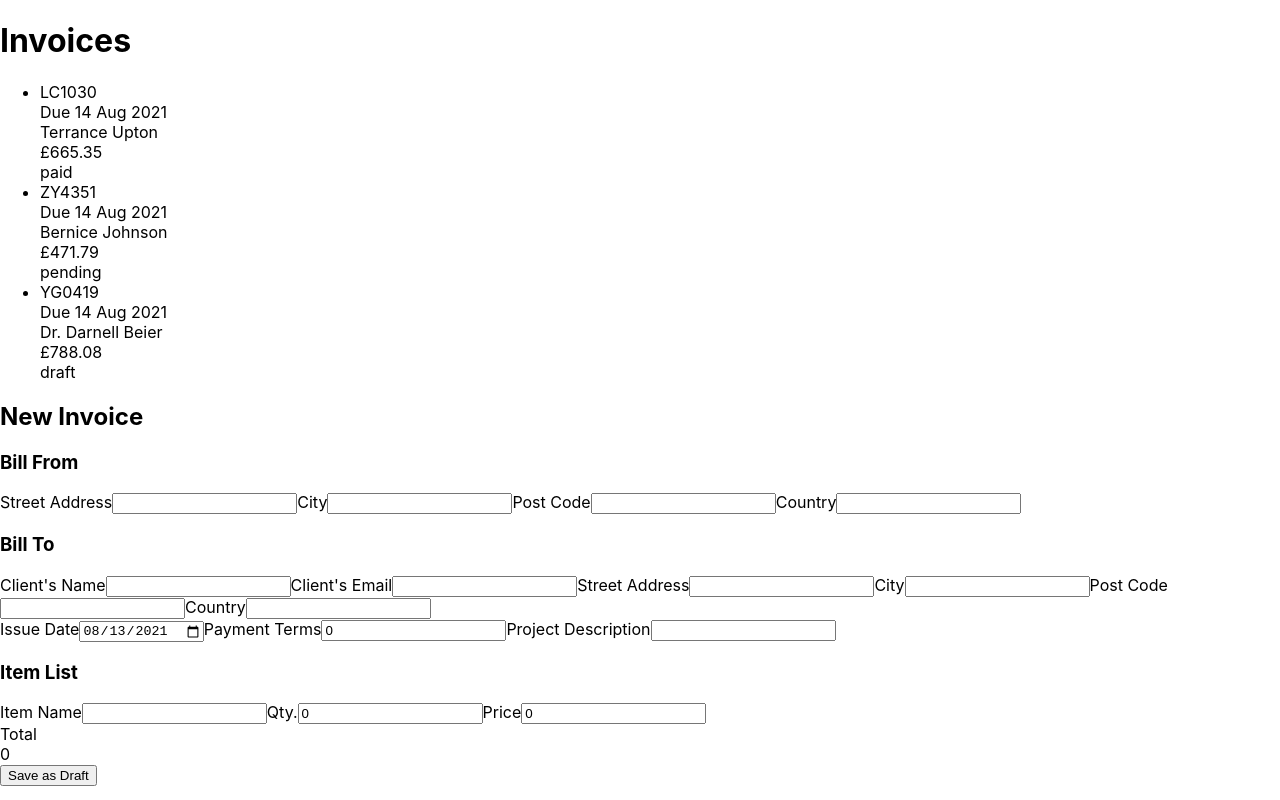
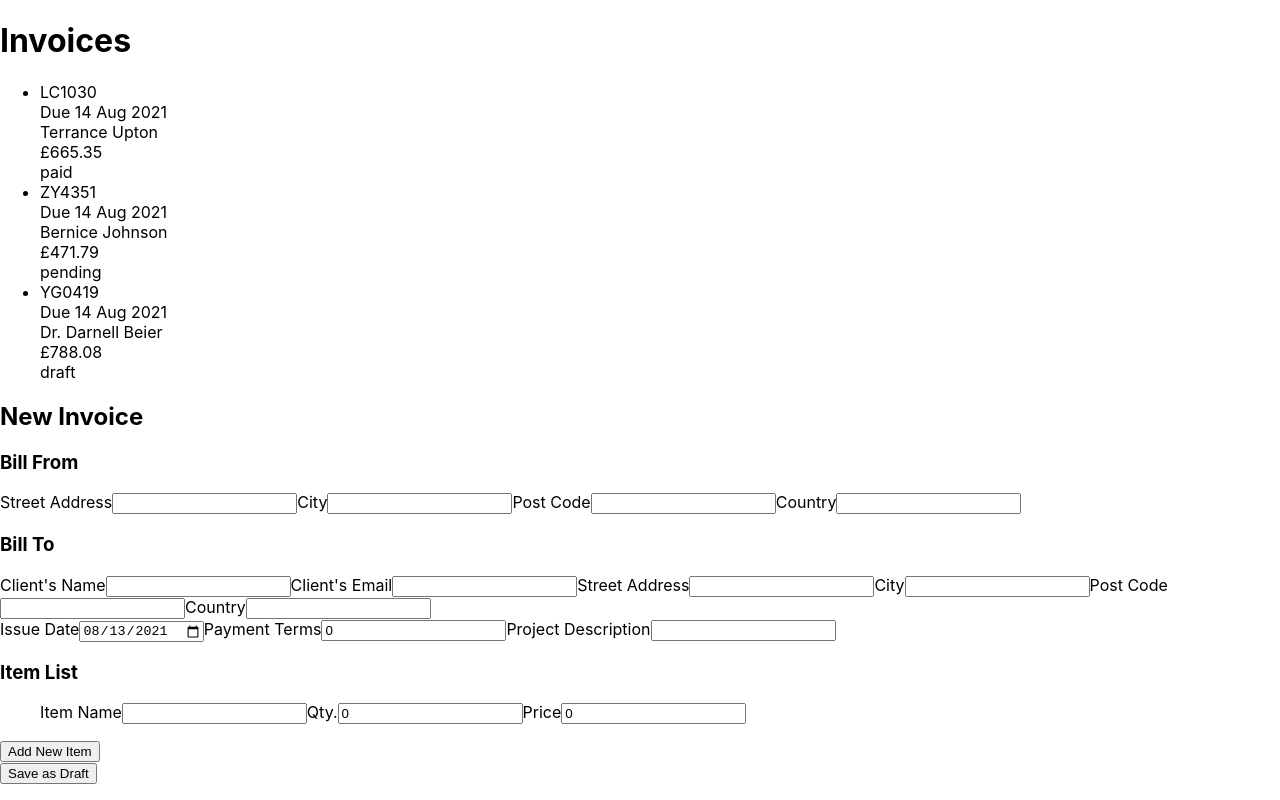
Before and after one commit to AlexKMarshall/invoice-app-next, a Next.js app: page / in a window 1280 px wide. Built offline with nearby package versions, Linux system fonts and the light colour scheme.

Commit message:
feat: allow multiple invoice items to be saved

```diff
--- a/src/client/features/invoice/invoice-summary.screen.tsx
+++ b/src/client/features/invoice/invoice-summary.screen.tsx
@@ -1,24 +1,26 @@
 import { InvoiceDetail, InvoiceSummary } from './invoice.types'
 import { useCreateInvoice, useInvoiceSummaries } from './invoice.queries'
+import { useFieldArray, useForm } from 'react-hook-form'
 
 import Link from 'next/link'
 import { NewInvoiceInputDTO } from 'src/shared/dtos'
 import { currencyFormatter } from 'src/client/shared/utils'
 import { format } from 'date-fns'
-import { useForm } from 'react-hook-form'
 import { useId } from '@react-aria/utils'
 import { useState } from 'react'
 
 export function InvoiceSummaryScreen(): JSX.Element {
   const listQuery = useInvoiceSummaries()
   const [notificationMessage, setNotificationMessage] = useState('')
+  const headingId = useId()
 
   return (
     <>
-      <h1>Invoices</h1>
+      <h1 id={headingId}>Invoices</h1>
       {listQuery.isLoading ? <div>Loading...</div> : null}
       {listQuery.isSuccess ? (
         <List
+          aria-labelledby={headingId}
           collection={listQuery.data}
           renderItem={(invoice) => (
             <InvoiceSummaryItem key={invoice.id} invoice={invoice} />
@@ -52,11 +54,16 @@ type ListProps<T> = {
   collection: Array<T>
   renderItem: (item: T, index: number, collection: Array<T>) => JSX.Element
   emptyState: JSX.Element
-}
+} & React.ComponentPropsWithoutRef<'ul' | 'ol'>
 
-function List<T>({ collection, renderItem, emptyState }: ListProps<T>) {
+function List<T>({
+  collection,
+  renderItem,
+  emptyState,
+  ...delegatedProps
+}: ListProps<T>) {
   return collection.length > 0 ? (
-    <ul>{collection.map(renderItem)}</ul>
+    <ul {...delegatedProps}>{collection.map(renderItem)}</ul>
   ) : (
     emptyState
   )
@@ -88,6 +95,7 @@ function InvoiceSummaryItem({ invoice }: InvoiceSummaryItemProps) {
 
 type NewInvoiceFormFields = Omit<NewInvoiceInputDTO, 'status'>
 
+const DEFAULT_ITEM_VALUES = { name: '', quantity: 0, price: 0 }
 const DEFAULT_FORM_VALUES = {
   senderAddress: {
     street: '',
@@ -106,7 +114,7 @@ const DEFAULT_FORM_VALUES = {
   issuedAt: format(new Date(), 'yyyy-MM-dd') ?? '',
   paymentTerms: 0,
   projectDescription: '',
-  itemList: [{ name: '', quantity: 0, price: 0 }],
+  itemList: [DEFAULT_ITEM_VALUES],
 }
 
 type CreateNewInvoiceFormProps = {
@@ -123,12 +131,16 @@ function CreateNewInvoiceForm({ onSubmitSuccess }: CreateNewInvoiceFormProps) {
   const billFromHeadingId = useId()
   const billToHeadingId = useId()
   const itemListHeadingId = useId()
-  const { register, handleSubmit, watch } = useForm<NewInvoiceFormFields>({
+  const { register, handleSubmit, control } = useForm<NewInvoiceFormFields>({
     defaultValues: DEFAULT_FORM_VALUES,
   })
-  const quantity = watch('itemList.0.quantity')
-  const price = watch('itemList.0.price')
-  const total = quantity * price
+  const itemsFieldArray = useFieldArray({
+    control,
+    name: 'itemList',
+  })
+  // const quantity = watch('itemList.0.quantity')
+  // const price = watch('itemList.0.price')
+  // const total = quantity * price
 
   return (
     <form
@@ -206,17 +218,25 @@ function CreateNewInvoiceForm({ onSubmitSuccess }: CreateNewInvoiceFormProps) {
           <input type="text" {...register('projectDescription')} />
         </label>
       </section>
-      <section aria-labelledby={itemListHeadingId}>
+      <section>
         <h3 id={itemListHeadingId}>Item List</h3>
+        <ul aria-labelledby={itemListHeadingId}>
+          {itemsFieldArray.fields.map((item, index) => (
+            <li key={item.id} style={{ display: 'flex' }}>
               <label>
                 <span>Item Name</span>
-          <input type="text" {...register('itemList.0.name')} />
+                <input
+                  type="text"
+                  defaultValue={`${item.name}`}
+                  {...register(`itemList.${index}.name`)}
+                />
               </label>
               <label>
                 <span>Qty.</span>
                 <input
                   type="number"
-            {...register('itemList.0.quantity', {
+                  defaultValue={`${item.quantity}`}
+                  {...register(`itemList.${index}.quantity`, {
                     valueAsNumber: true,
                   })}
                 />
@@ -225,13 +245,21 @@ function CreateNewInvoiceForm({ onSubmitSuccess }: CreateNewInvoiceFormProps) {
                 <span>Price</span>
                 <input
                   type="number"
-            {...register('itemList.0.price', { valueAsNumber: true })}
+                  defaultValue={`${item.price}`}
+                  {...register(`itemList.${index}.price`, {
+                    valueAsNumber: true,
+                  })}
                 />
               </label>
-        <div>
-          <span id="item-total">Total</span>
-          <div aria-labelledby="item-total">{total}</div>
-        </div>
+            </li>
+          ))}
+        </ul>
+        <button
+          type="button"
+          onClick={() => itemsFieldArray.append(DEFAULT_ITEM_VALUES)}
+        >
+          Add New Item
+        </button>
       </section>
       <button type="submit">Save as Draft</button>
     </form>
--- a/src/client/features/invoice/invoice.utils.ts
+++ b/src/client/features/invoice/invoice.utils.ts
@@ -9,7 +9,7 @@ export function invoiceDetailToSummary(invoice: InvoiceDetail): InvoiceSummary {
     clientName: invoice.clientName,
     total: invoice.itemList
       .map((item) => item.quantity * item.price)
-      .reduce((acc, cur) => acc + cur),
+      .reduce((acc, cur) => acc + cur, 0),
     status: invoice.status,
   }
 }
```
Also changed, not shown: 1 other file (tests, documents, lock files or other folders). Lines whose indentation alone changed are shown as unchanged.
